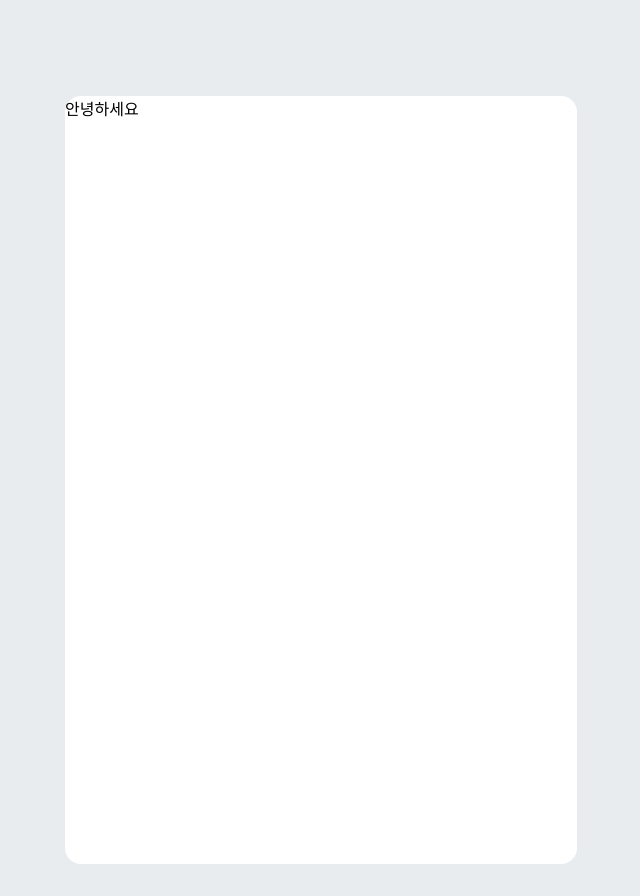
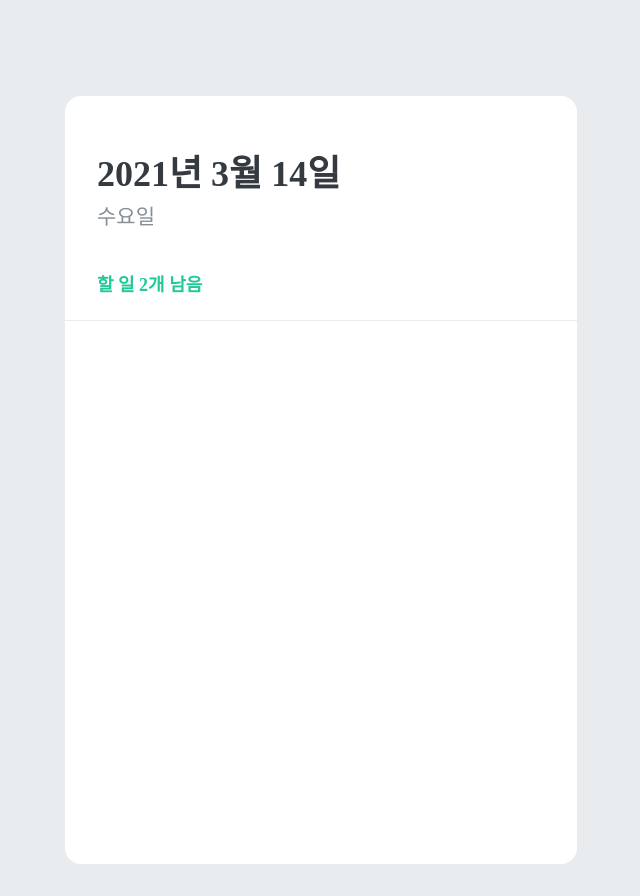
Before and after one commit to Sonchaegeon/Todolist, a React (Create React App) app in the folder mashup-todolist/: page / in a window 1280 px wide. Shown: the whole page, without its empty margins (319-959 px from the left). Built offline with nearby package versions, Linux system fonts and the light colour scheme; the HTML template or start-up script is replaced by a standard one.

Commit message:
todo head

```diff
--- a/mashup-todolist/src/App.js
+++ b/mashup-todolist/src/App.js
@@ -1,6 +1,7 @@
 import React from 'react';
 import { createGlobalStyle } from 'styled-components';
 import TodoTemplate from './components/TodoTemplate';
+import TodoHead from './components/TodoHead';
 
 const GlobalStyle = createGlobalStyle`
   body {
@@ -12,7 +13,9 @@
   return (
     <>
       <GlobalStyle />
-      <TodoTemplate>안녕하세요</TodoTemplate>
+      <TodoTemplate>
+        <TodoHead />
+      </TodoTemplate>
     </>
   );
 }
--- /dev/null
+++ b/mashup-todolist/src/components/TodoHead.js
@@ -0,0 +1,38 @@
+import React from 'react';
+import styled from 'styled-components';
+
+const TodoHeadBlock = styled.div`
+  padding-top: 48px;
+  padding-left: 32px;
+  padding-right: 32px;
+  padding-bottom: 24px;
+  border-bottom: 1px solid #e9ecef;
+  h1 {
+    margin: 0;
+    font-size: 36px;
+    color: #343a40;
+  }
+  .day {
+    margin-top: 4px;
+    color: #868e96;
+    font-size: 21px;
+  }
+  .tasks-left {
+    color: #20c997;
+    font-size: 18px;
+    margin-top: 40px;
+    font-weight: bold;
+  }
+`;
+
+function TodoHead() {
+  return (
+    <TodoHeadBlock>
+      <h1>2021년 3월 14일</h1>
+      <div className="day">수요일</div>
+      <div className="tasks-left">할 일 2개 남음</div>
+    </TodoHeadBlock>
+  );
+}
+
+export default TodoHead;
```
